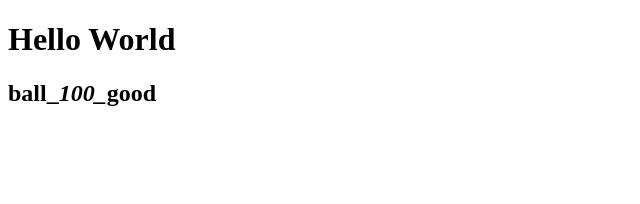
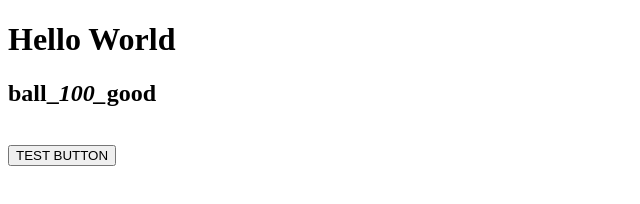
Before and after one commit to juminshin/juminshin.github.io, a plain HTML site: page index.html in a window 1280 px wide. Shown: the whole page, without its empty margins (0-640 px from the left). Drawn offline with Linux system fonts and the light colour scheme.

Commit message:
TEST BUTTON.

```diff
--- a/index.html
+++ b/index.html
@@ -9,6 +9,7 @@
     <h1>Hello World</h1>
     <h2>ball_<em>100_</em>good</h2>
     <br>
+    <button>TEST BUTTON</button>
 
 
 
```
